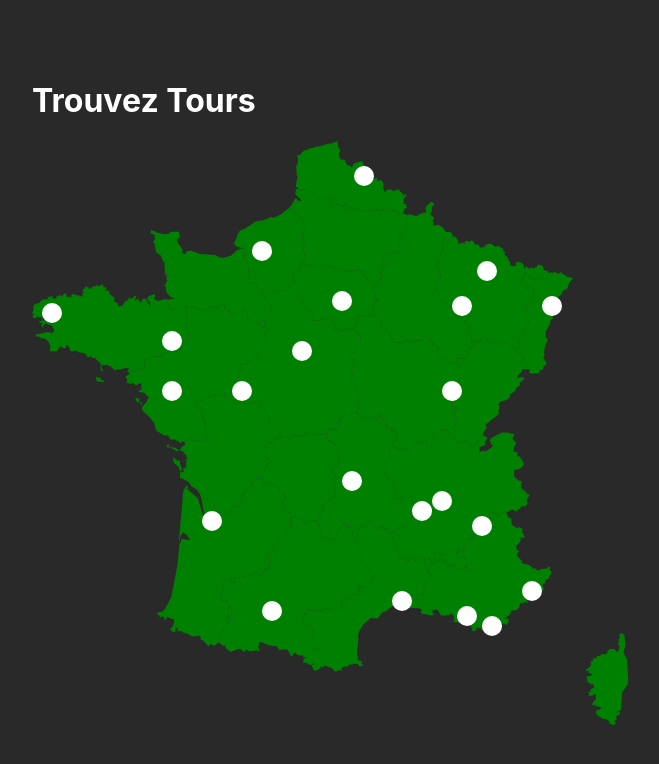
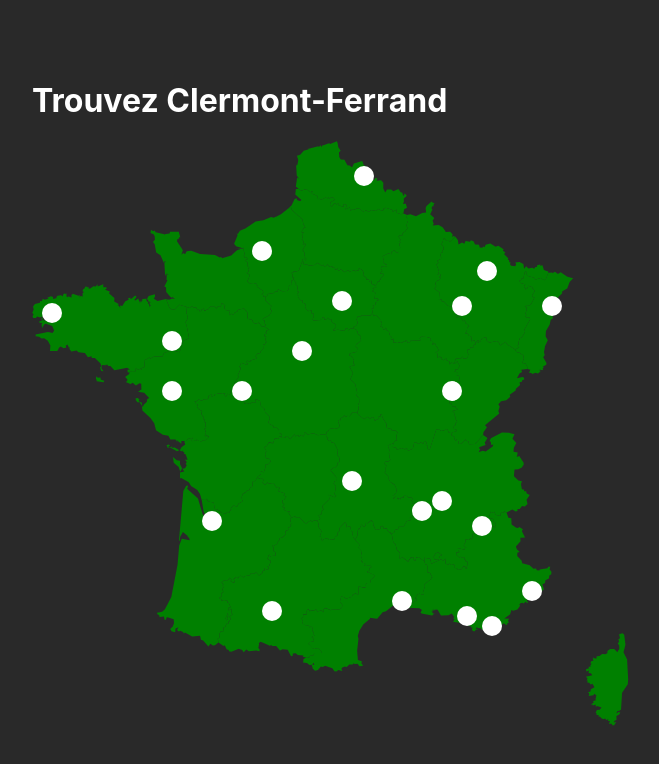
Before and after one commit to dumast/Carte-Metropoles-France, a React (Create React App) app: page / in a window 1280 px wide. Shown: the top 764 px of the page, without its empty margins (308-967 px from the left). Built offline with nearby package versions, Linux system fonts and the light colour scheme.

Commit message:
fixed deploy bug?

```diff
--- a/src/App.js
+++ b/src/App.js
@@ -55,9 +55,10 @@ function App() {
   }
 
   useEffect(() => {
-    randomize();
+    const number = Math.floor(Math.random() * metropoles.length);
+    setSearchingFor(metropoles[number]);
     setLoading(false);
-  }, [randomize]);
+  }, []);
 
   return (
     !loading && (
```
